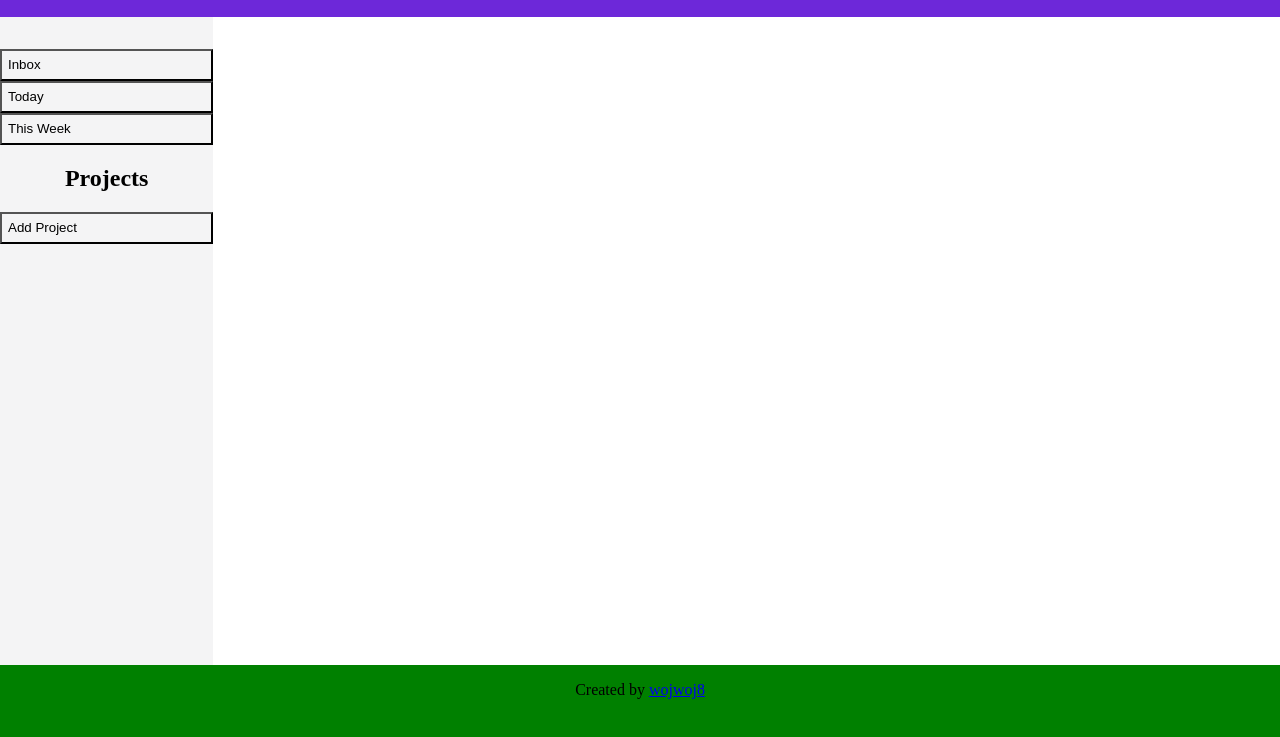
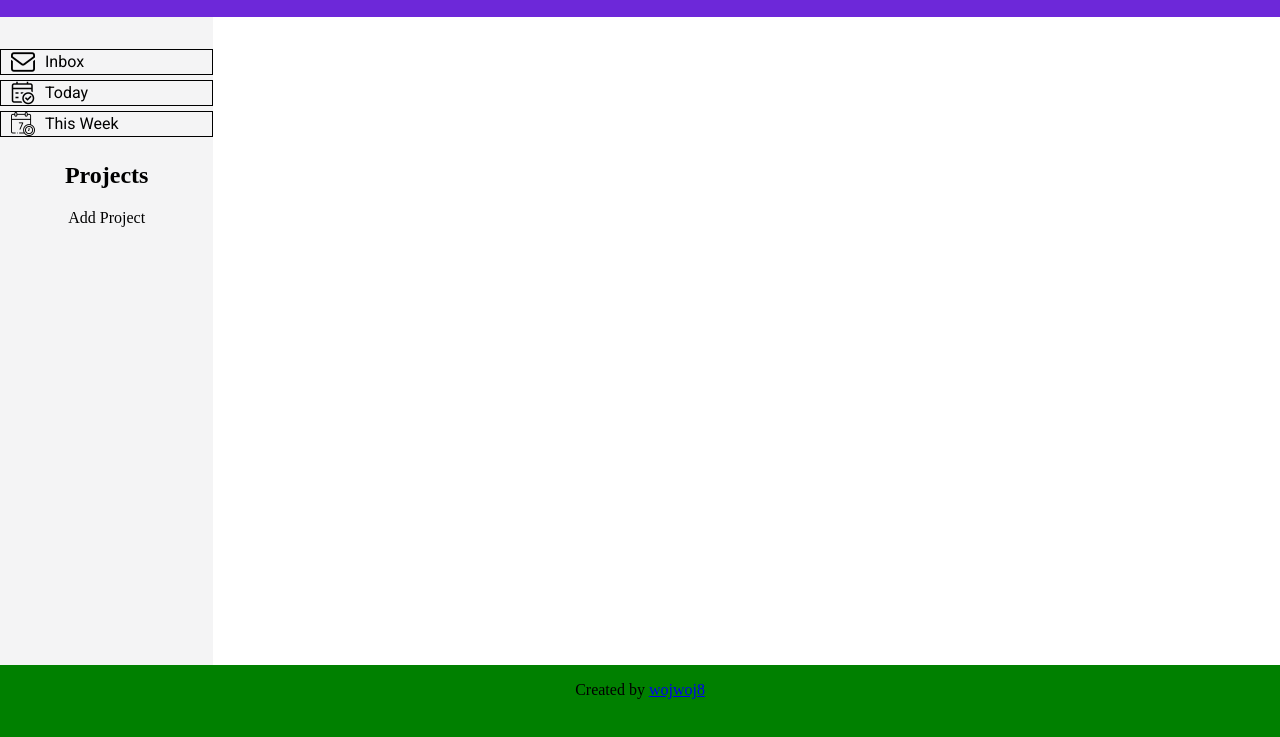
Before and after one commit to wojwoj8/TOP-TODO_LIST, a website built with webpack: page dist/index.html in a window 1280 px wide. Shown: the part 63-800 px from the top of the page. Built offline with nearby package versions, Linux system fonts and the light colour scheme; a web font is replaced by a local one.

Commit message:
bugfix+some UI

```diff
--- a/src/project.js
+++ b/src/project.js
@@ -181,8 +181,21 @@ function getButtName() {
   buttons.forEach((e) => {
     if (!e.hasAttribute('data-clicked')) {
       e.setAttribute('data-clicked', 'true');
-      e.addEventListener('click', () => {
+      e.parentElement.addEventListener('click', () => {
+        const active = document.querySelector('.active');
+        if (active !== null) {
+          console.log(active);
+          active.classList = 'proj-container';
+        }
+        const mainContent = document.querySelector('.main-content');
+        mainContent.innerHTML = '';
         // REMOVE BUTTON AND FORM FROM TODAY AND THIS WEEK
+        try {
+          e.parentElement.classList += ' active';
+        } catch (TypeError) {
+          return;
+        }
+
         if (e.id === 'thisWeek' || e.id === 'today') {
           addTodoButton(e);
           const button = document.querySelector('.add-Todo');
@@ -244,14 +257,14 @@ function createAddProject() {
     if (ProjectsList.getProject(currentInput)) {
       alert('Project name cannot repeat');
     } else if (currentInput !== '') {
-      const newButt = document.createElement('button');
+      const newButt = document.createElement('div');
       const remButt = document.createElement('button');
       const projDiv = document.createElement('div');
+      projDiv.classList = 'proj-container';
       newButt.classList = 'new-proj-butt';
       newButt.textContent = inputField.value;
       newButt.dataset.projectbutt = '';
       remButt.textContent = 'X';
-      remButt.addEventListener('click', removeNewProject);
       projDiv.appendChild(newButt);
       projDiv.appendChild(remButt);
       addProjectButt.style.display = 'grid';
@@ -262,6 +275,7 @@ function createAddProject() {
 
       ProjectsList.addProjectToStorage(Project(newButt.textContent));
 
+      remButt.addEventListener('click', removeNewProject);
       cancelButt.removeEventListener('click', cancelListener);
       addButt.removeEventListener('click', addListener);
     } else {
@@ -286,11 +300,12 @@ function removeNewProject(e) {
   const projButt = e.target.parentElement.firstChild;
   const mainContent = document.querySelector('.main-content');
   const mainTitle = document.querySelector('.main-title');
+
+  ProjectsList.removeProjectFromStorage(projButt.textContent);
+  projButt.remove();
+  projDiv.remove();
   mainTitle.textContent = '';
   mainContent.innerHTML = '';
-
-  ProjectsList.removeProjectFromStorage(projButt.textContent);
-  projDiv.remove();
 }
 
 function addTodoButton(e) {
--- a/src/startpage.js
+++ b/src/startpage.js
@@ -5,6 +5,7 @@ import {
 import HeaderIcon from './check.png';
 import InboxIcon from './inbox.png';
 import TodayIcon from './today.png';
+import ThisWeekIcon from './thisWeek.png';
 
 function createHeader() {
   const header = document.createElement('div');
@@ -25,12 +26,17 @@ function createSidebar() {
   const sidebar = document.createElement('div');
   const defaultDiv = document.createElement('div');
   const newProjectsDiv = document.createElement('div');
-  const inbox = document.createElement('button');
-  const addproject = document.createElement('button');
+  const inbox = document.createElement('div');
+  const addproject = document.createElement('div');
   const projectsTitle = document.createElement('h2');
-  const today = document.createElement('button');
-  const thisWeek = document.createElement('button');
+  const today = document.createElement('div');
+  const thisWeek = document.createElement('div');
   const inboxDiv = document.createElement('div');
+  const todayDiv = document.createElement('div');
+  const thisWeekDiv = document.createElement('div');
+
+  todayDiv.classList = 'proj-container';
+  thisWeekDiv.classList = 'proj-container';
 
   today.textContent = 'Today';
   today.classList = 'default-project-butt';
@@ -39,12 +45,19 @@ function createSidebar() {
 
   const todayIcon = new Image();
   todayIcon.src = TodayIcon;
-  // today.appendChild(todayIcon);
+  todayDiv.appendChild(todayIcon);
+
+  todayDiv.appendChild(today);
 
   thisWeek.textContent = 'This Week';
   thisWeek.classList = 'default-project-butt';
   thisWeek.setAttribute('id', 'thisWeek');
   thisWeek.dataset.projectbutt = '';
+
+  const thisWeekIcon = new Image();
+  thisWeekIcon.src = ThisWeekIcon;
+  thisWeekDiv.appendChild(thisWeekIcon);
+  thisWeekDiv.appendChild(thisWeek);
 
   newProjectsDiv.classList = 'new-projects';
   defaultDiv.classList = 'default-projects';
@@ -63,13 +76,13 @@ function createSidebar() {
   const inboxIcon = new Image();
   inboxIcon.src = InboxIcon;
 
-  inboxDiv.classList = 'inbox-butt-container';
+  inboxDiv.classList = 'proj-container';
   inboxDiv.appendChild(inboxIcon);
   inboxDiv.appendChild(inbox);
 
-  defaultDiv.appendChild(inbox);
-  defaultDiv.appendChild(today);
-  defaultDiv.appendChild(thisWeek);
+  defaultDiv.appendChild(inboxDiv);
+  defaultDiv.appendChild(todayDiv);
+  defaultDiv.appendChild(thisWeekDiv);
 
   newProjectsDiv.appendChild(projectsTitle);
   newProjectsDiv.appendChild(addproject);
--- a/src/style.css
+++ b/src/style.css
@@ -1,4 +1,6 @@
 @import url('https://fonts.googleapis.com/css2?family=Roboto&family=Tilt+Warp&display=swap');
+@import url('https://fonts.googleapis.com/css2?family=Roboto&family=Tilt+Warp&display=swap');
+
 :root{
     --mainPadding: 0 4rem;
     --headerColor: #6d28d9;
@@ -41,7 +43,23 @@ body{
     background-color: var(--sidebarColor);
     grid-area: sidebar;
 }
-
+.proj-container{
+    display: flex;
+    align-items: center;
+    margin-bottom: 5px;
+    border: 1px solid black;
+    font-family: 'Roboto';
+}
+.proj-container:hover{
+    background-color: #bebebe;
+}
+.active{
+    background-color: #bebebe;
+}
+.proj-container img{
+    margin-right: 10px;
+    margin-left: 10px;
+}
 .default-projects{
     margin-top: 2rem;
 }
@@ -49,7 +67,6 @@ body{
     text-align: left;
     height: 2rem;
     /* border:0; */
-    background-color: var(--sidebarColor);
 }
 
 .default-projects, .new-projects{
```
Also changed, not shown: dist/3e6b0fc9008ad7a912de.png (added), dist/main.js, src/thisWeek.png (added), 1 other file.
